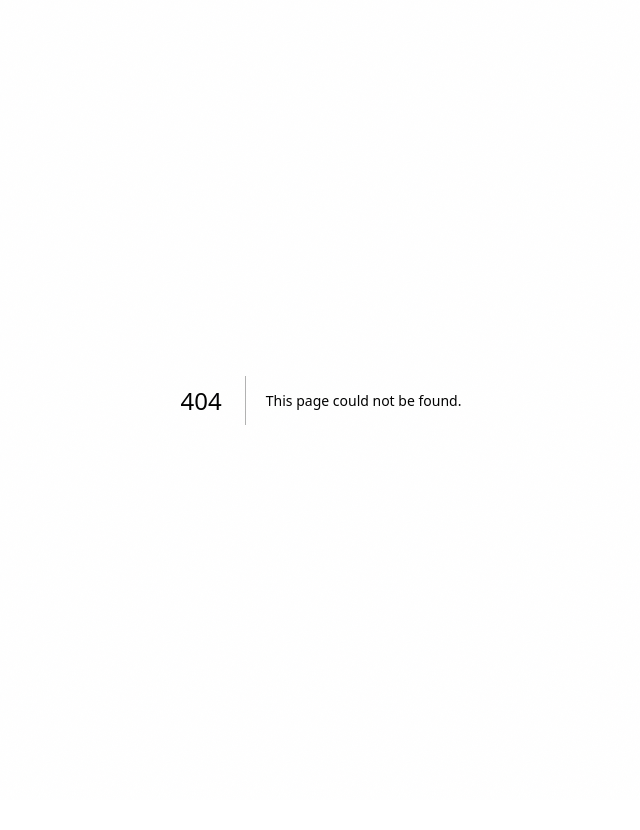
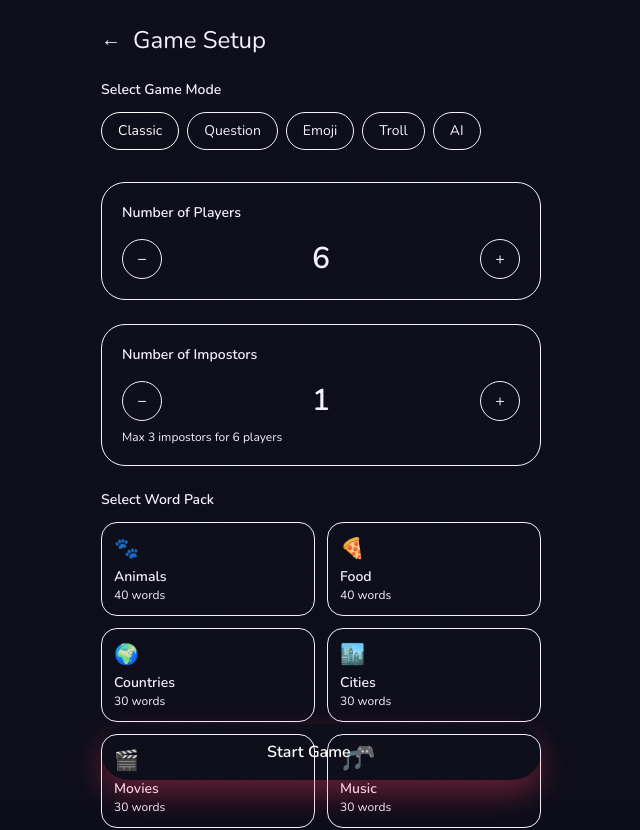
Before and after one commit to Anas-Furqan/Imposter-Who, a Next.js app in the folder frontend/: page /game/setup in a window 1280 px wide. Before the commit this address had no page. Shown: the top 830 px of the page, without its empty margins (319-959 px from the left). Before the commit the page ends 800 px from the top, so only its background shows below. Built offline with nearby package versions, Linux system fonts and the light colour scheme.

Commit message:
feat: game setup ui

```diff
--- /dev/null
+++ b/frontend/app/game/setup/page.tsx
@@ -0,0 +1,253 @@
+"use client";
+
+import Link from "next/link";
+import { useMemo, useState } from "react";
+
+const modes = ["Classic", "Question", "Emoji", "Troll", "AI"];
+
+const packs = [
+  { name: "Animals", emoji: "🐾", count: 40 },
+  { name: "Food", emoji: "🍕", count: 40 },
+  { name: "Countries", emoji: "🌍", count: 30 },
+  { name: "Cities", emoji: "🏙️", count: 30 },
+  { name: "Movies", emoji: "🎬", count: 30 },
+  { name: "Music", emoji: "🎵", count: 30 },
+  { name: "Nature", emoji: "🌿", count: 30 },
+  { name: "Science", emoji: "🔬", count: 30 },
+  { name: "Celebrities", emoji: "⭐", count: 26 },
+  { name: "Cars", emoji: "🚗", count: 30 },
+  { name: "Gaming", emoji: "🎮", count: 30 },
+  { name: "Anime", emoji: "🎌", count: 30 },
+  { name: "K-Pop", emoji: "🎤", count: 30 },
+  { name: "Superheroes", emoji: "🦸", count: 30 },
+  { name: "Football", emoji: "⚽", count: 30 },
+  { name: "Make-up", emoji: "💄", count: 30 },
+  { name: "Nostalgia", emoji: "🌟", count: 30 },
+  { name: "My Custom Packs", emoji: "➕", count: 0 },
+];
+
+export default function GameSetupPage() {
+  const [mode, setMode] = useState("Classic");
+  const [players, setPlayers] = useState(6);
+  const [impostors, setImpostors] = useState(1);
+  const [selectedPack, setSelectedPack] = useState("Animals");
+  const [showAdvanced, setShowAdvanced] = useState(false);
+  const [timer, setTimer] = useState("60s");
+  const [hintEnabled, setHintEnabled] = useState(true);
+  const [votingType, setVotingType] = useState("Open discussion");
+  const [countMode, setCountMode] = useState("Fixed");
+
+  const isAiMode = mode === "AI";
+  const maxImpostors = useMemo(
+    () => Math.max(1, Math.min(3, players - 2)),
+    [players]
+  );
+
+  return (
+    <div className="min-h-screen bg-brand-bg text-brand-cream">
+      <main className="mx-auto flex w-full max-w-[480px] flex-col gap-6 px-5 pb-[calc(env(safe-area-inset-bottom,0px)+90px)] pt-6">
+        <header className="flex items-center gap-3">
+          <Link href="/dashboard" className="text-xl">
+            ←
+          </Link>
+          <h1 className="font-heading text-2xl">Game Setup</h1>
+        </header>
+
+        <section>
+          <h2 className="text-sm font-semibold text-brand-cream/80">
+            Select Game Mode
+          </h2>
+          <div className="mt-3 flex gap-2 overflow-x-auto pb-2">
+            {modes.map((label) => (
+              <button
+                key={label}
+                onClick={() => setMode(label)}
+                className={`rounded-full border px-4 py-2 text-sm transition-colors ${
+                  mode === label
+                    ? "border-brand-red bg-brand-red text-white"
+                    : "border-brand-border bg-brand-card text-brand-cream"
+                }`}
+              >
+                {label}
+              </button>
+            ))}
+          </div>
+        </section>
+
+        {!isAiMode && (
+          <section className="rounded-3xl border border-brand-border bg-brand-card p-5">
+            <h2 className="text-sm font-semibold text-brand-cream/80">
+              Number of Players
+            </h2>
+            <div className="mt-4 flex items-center justify-between">
+              <button
+                onClick={() => setPlayers((value) => Math.max(3, value - 1))}
+                className="h-10 w-10 rounded-full border border-brand-border"
+              >
+                −
+              </button>
+              <div className="text-3xl font-semibold">{players}</div>
+              <button
+                onClick={() => setPlayers((value) => Math.min(20, value + 1))}
+                className="h-10 w-10 rounded-full border border-brand-border"
+              >
+                +
+              </button>
+            </div>
+          </section>
+        )}
+
+        <section className="rounded-3xl border border-brand-border bg-brand-card p-5">
+          <h2 className="text-sm font-semibold text-brand-cream/80">
+            Number of Impostors
+          </h2>
+          <div className="mt-4 flex items-center justify-between">
+            <button
+              onClick={() =>
+                setImpostors((value) => Math.max(1, value - 1))
+              }
+              className="h-10 w-10 rounded-full border border-brand-border"
+            >
+              −
+            </button>
+            <div className="text-3xl font-semibold">{impostors}</div>
+            <button
+              onClick={() =>
+                setImpostors((value) => Math.min(maxImpostors, value + 1))
+              }
+              className="h-10 w-10 rounded-full border border-brand-border"
+            >
+              +
+            </button>
+          </div>
+          <p className="mt-2 text-xs text-brand-cream/60">
+            Max {maxImpostors} impostors for {players} players
+          </p>
+        </section>
+
+        <section>
+          <h2 className="text-sm font-semibold text-brand-cream/80">
+            Select Word Pack
+          </h2>
+          <div className="mt-3 grid grid-cols-2 gap-3">
+            {packs.map((pack) => (
+              <button
+                key={pack.name}
+                onClick={() => setSelectedPack(pack.name)}
+                className={`rounded-2xl border px-3 py-3 text-left transition-all ${
+                  selectedPack === pack.name
+                    ? "border-brand-red bg-brand-card"
+                    : "border-brand-border bg-brand-card"
+                }`}
+              >
+                <div className="text-xl">{pack.emoji}</div>
+                <div className="mt-1 text-sm font-semibold">{pack.name}</div>
+                {pack.count > 0 && (
+                  <div className="text-xs text-brand-cream/60">
+                    {pack.count} words
+                  </div>
+                )}
+              </button>
+            ))}
+          </div>
+        </section>
+
+        <section className="rounded-3xl border border-brand-border bg-brand-card p-5">
+          <button
+            onClick={() => setShowAdvanced((value) => !value)}
+            className="flex w-full items-center justify-between text-sm font-semibold"
+          >
+            Advanced Options
+            <span>{showAdvanced ? "−" : "+"}</span>
+          </button>
+
+          {showAdvanced && (
+            <div className="mt-4 flex flex-col gap-4 text-sm">
+              <div>
+                <p className="text-xs text-brand-cream/60">Timer per round</p>
+                <div className="mt-2 flex gap-2">
+                  {["30s", "60s", "90s", "Off"].map((value) => (
+                    <button
+                      key={value}
+                      onClick={() => setTimer(value)}
+                      className={`rounded-full border px-3 py-1 text-xs ${
+                        timer === value
+                          ? "border-brand-red bg-brand-red text-white"
+                          : "border-brand-border"
+                      }`}
+                    >
+                      {value}
+                    </button>
+                  ))}
+                </div>
+              </div>
+
+              <div className="flex items-center justify-between">
+                <div>
+                  <p className="text-xs text-brand-cream/60">Hint for impostor</p>
+                  <p className="text-sm">{hintEnabled ? "On" : "Off"}</p>
+                </div>
+                <button
+                  onClick={() => setHintEnabled((value) => !value)}
+                  className={`h-8 w-14 rounded-full border px-1 ${
+                    hintEnabled ? "border-brand-red" : "border-brand-border"
+                  }`}
+                >
+                  <span
+                    className={`block h-6 w-6 rounded-full bg-brand-cream transition-transform ${
+                      hintEnabled ? "translate-x-6" : "translate-x-0"
+                    }`}
+                  />
+                </button>
+              </div>
+
+              <div>
+                <p className="text-xs text-brand-cream/60">Voting type</p>
+                <div className="mt-2 flex gap-2">
+                  {["Open discussion", "Secret ballot"].map((value) => (
+                    <button
+                      key={value}
+                      onClick={() => setVotingType(value)}
+                      className={`rounded-full border px-3 py-1 text-xs ${
+                        votingType === value
+                          ? "border-brand-red bg-brand-red text-white"
+                          : "border-brand-border"
+                      }`}
+                    >
+                      {value}
+                    </button>
+                  ))}
+                </div>
+              </div>
+
+              <div>
+                <p className="text-xs text-brand-cream/60">Count mode</p>
+                <div className="mt-2 flex gap-2">
+                  {["Fixed", "Random"].map((value) => (
+                    <button
+                      key={value}
+                      onClick={() => setCountMode(value)}
+                      className={`rounded-full border px-3 py-1 text-xs ${
+                        countMode === value
+                          ? "border-brand-red bg-brand-red text-white"
+                          : "border-brand-border"
+                      }`}
+                    >
+                      {value}
+                    </button>
+                  ))}
+                </div>
+              </div>
+            </div>
+          )}
+        </section>
+      </main>
+
+      <div className="fixed bottom-0 left-0 right-0 mx-auto w-full max-w-[480px] px-5 pb-[calc(env(safe-area-inset-bottom,0px)+20px)]">
+        <button className="h-14 w-full rounded-full bg-brand-red text-base font-semibold text-white shadow-[0_14px_30px_rgba(255,59,92,0.35)] transition-transform hover:-translate-y-0.5 active:scale-[0.98]">
+          Start Game 🎮
+        </button>
+      </div>
+    </div>
+  );
+}
```
